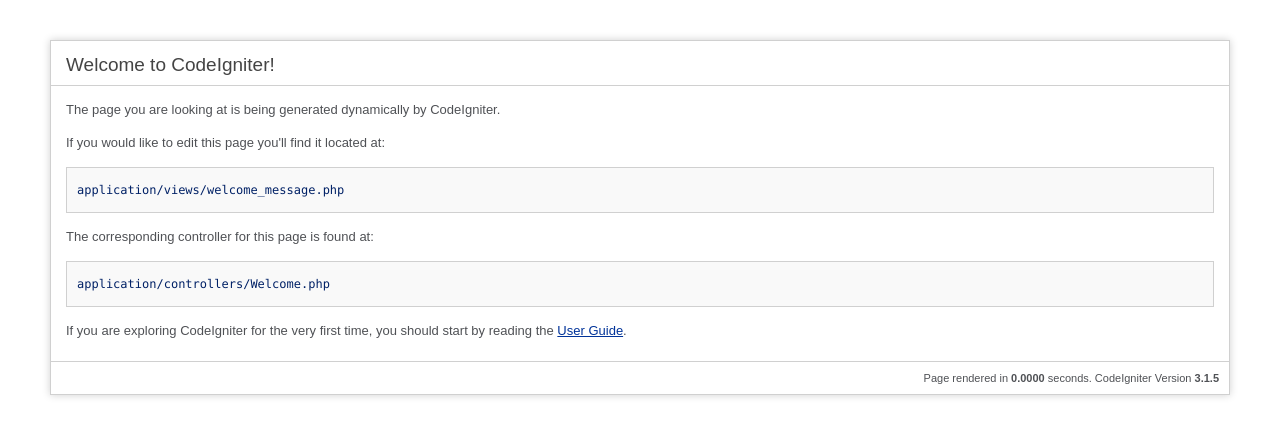
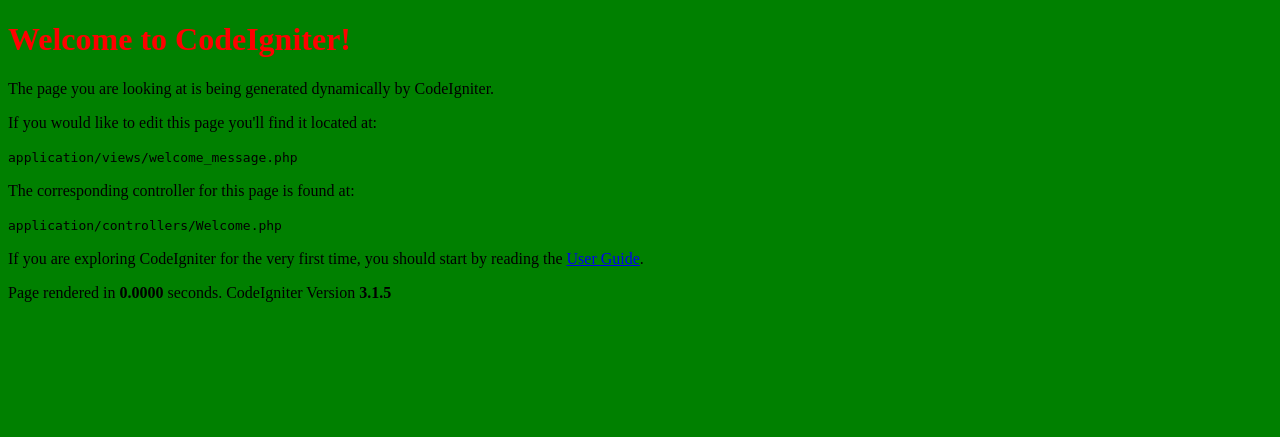
Before and after one commit to petersnoek/StudentPlatform, a CodeIgniter app: page /studentplaza/index.php/welcome/index in a window 1280 px wide. Shown: the top 437 px of the page. Run offline with CodeIgniter, Linux system fonts and the light colour scheme.

Commit message:
Helped thomas by adding stylesheet to header.php

```diff
--- a/application/controllers/home.php
+++ b/application/controllers/home.php
@@ -17,7 +17,8 @@ class home extends CI_Controller{
     }
 
     public function index(){
-
+        $this->load->view('templates/header');
         $this->load->view('home');
+        $this->load->view('templates/footer');
     }
 }
--- a/application/views/templates/header.php
+++ b/application/views/templates/header.php
@@ -3,6 +3,7 @@
 <head>
     <title>Home</title>
     <link rel="stylesheet" href="https://maxcdn.bootstrapcdn.com/bootstrap/4.0.0-beta/css/bootstrap.min.css" integrity="sha384-/Y6pD6FV/Vv2HJnA6t+vslU6fwYXjCFtcEpHbNJ0lyAFsXTsjBbfaDjzALeQsN6M" crossorigin="anonymous">
+    <link rel="stylesheet" type="text/css" href="/studentplaza/assets/css/style1.css"/>
 </head>
 <body>
 
--- a/application/views/welcome_message.php
+++ b/application/views/welcome_message.php
@@ -5,65 +5,7 @@ defined('BASEPATH') OR exit('No direct script access allowed');
 <head>
 	<meta charset="utf-8">
 	<title>Welcome to CodeIgniter</title>
-
-	<style type="text/css">
-
-	::selection { background-color: #E13300; color: white; }
-	::-moz-selection { background-color: #E13300; color: white; }
-
-	body {
-		background-color: #fff;
-		margin: 40px;
-		font: 13px/20px normal Helvetica, Arial, sans-serif;
-		color: #4F5155;
-	}
-
-	a {
-		color: #003399;
-		background-color: transparent;
-		font-weight: normal;
-	}
-
-	h1 {
-		color: #444;
-		background-color: transparent;
-		border-bottom: 1px solid #D0D0D0;
-		font-size: 19px;
-		font-weight: normal;
-		margin: 0 0 14px 0;
-		padding: 14px 15px 10px 15px;
-	}
-
-	code {
-		font-family: Consolas, Monaco, Courier New, Courier, monospace;
-		font-size: 12px;
-		background-color: #f9f9f9;
-		border: 1px solid #D0D0D0;
-		color: #002166;
-		display: block;
-		margin: 14px 0 14px 0;
-		padding: 12px 10px 12px 10px;
-	}
-
-	#body {
-		margin: 0 15px 0 15px;
-	}
-
-	p.footer {
-		text-align: right;
-		font-size: 11px;
-		border-top: 1px solid #D0D0D0;
-		line-height: 32px;
-		padding: 0 10px 0 10px;
-		margin: 20px 0 0 0;
-	}
-
-	#container {
-		margin: 10px;
-		border: 1px solid #D0D0D0;
-		box-shadow: 0 0 8px #D0D0D0;
-	}
-	</style>
+    <link rel="stylesheet" type="text/css" href="assets/css/style1.css"/>
 </head>
 <body>
 
--- /dev/null
+++ b/assets/css/style1.css
@@ -0,0 +1,6 @@
+body{
+    background-color: green;
+}
+h1{
+    color: red;
+}
```
Also changed, not shown: css/stylesheet.css (deleted).
